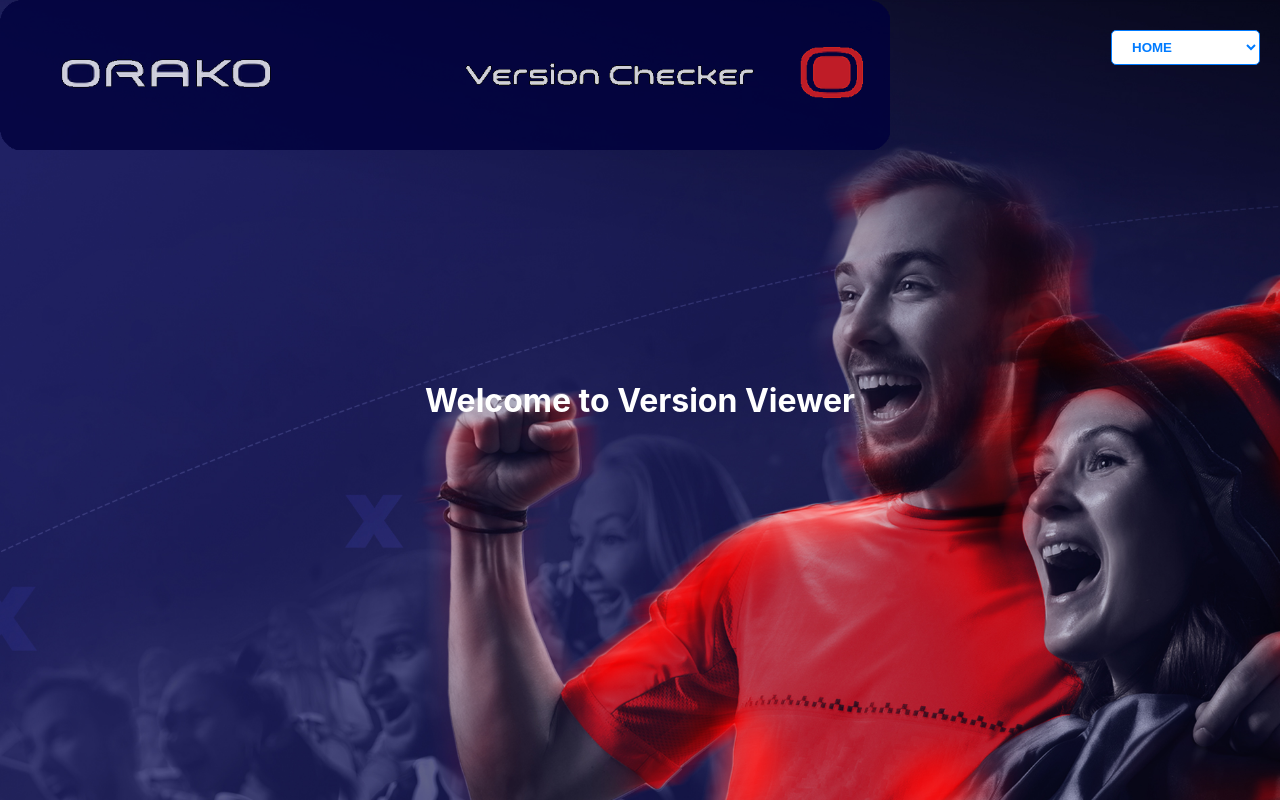
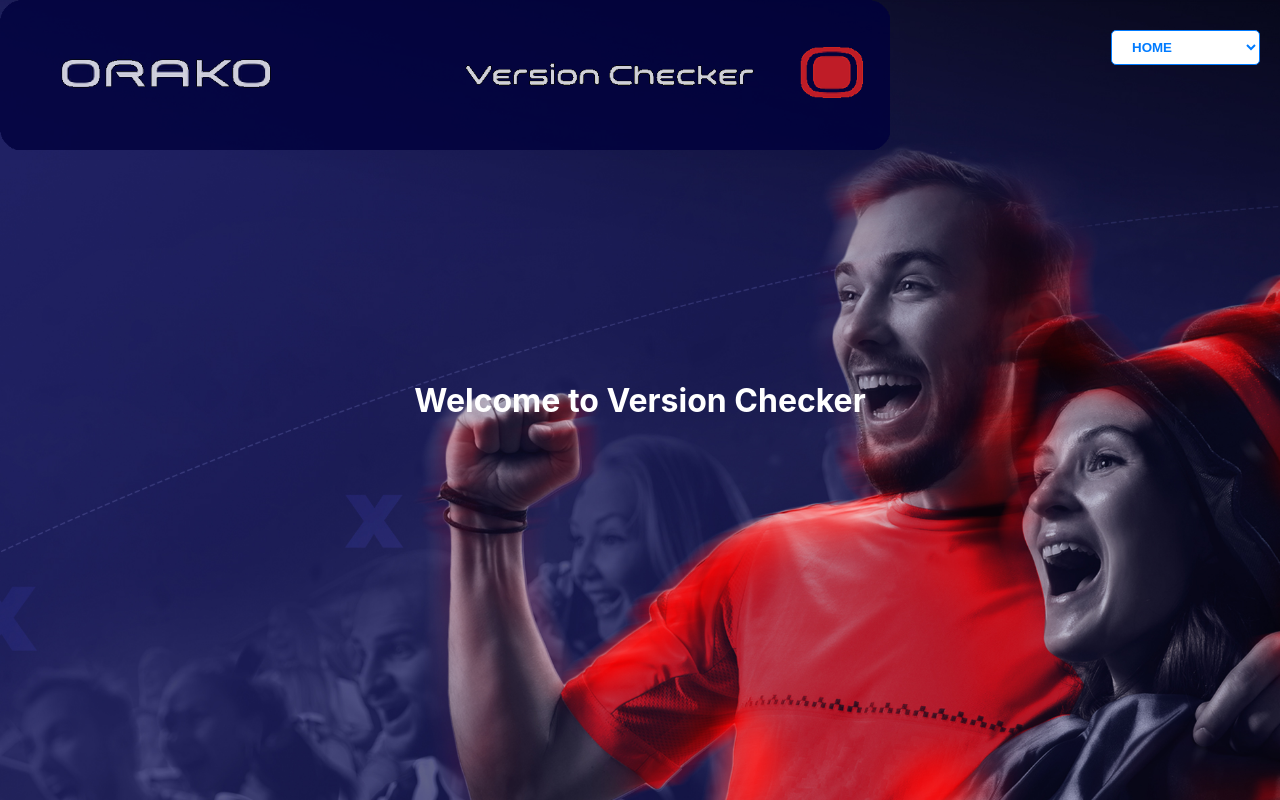
Before and after one commit to raulcanad/customer-list, a React (Create React App) app: page / in a window 1280 px wide. Built offline with nearby package versions, Linux system fonts and the light colour scheme.

Commit message:
Welcome to Version Checker

```diff
--- a/src/components/Welcome.tsx
+++ b/src/components/Welcome.tsx
@@ -10,7 +10,7 @@ const Welcome: React.FC = () => {
 
   return (
     <div className={`welcome-container ${visible ? 'visible' : ''}`}>
-      <h2>Welcome to Version Viewer</h2>
+      <h2>Welcome to Version Checker</h2>
     </div>
   );
 };
```
